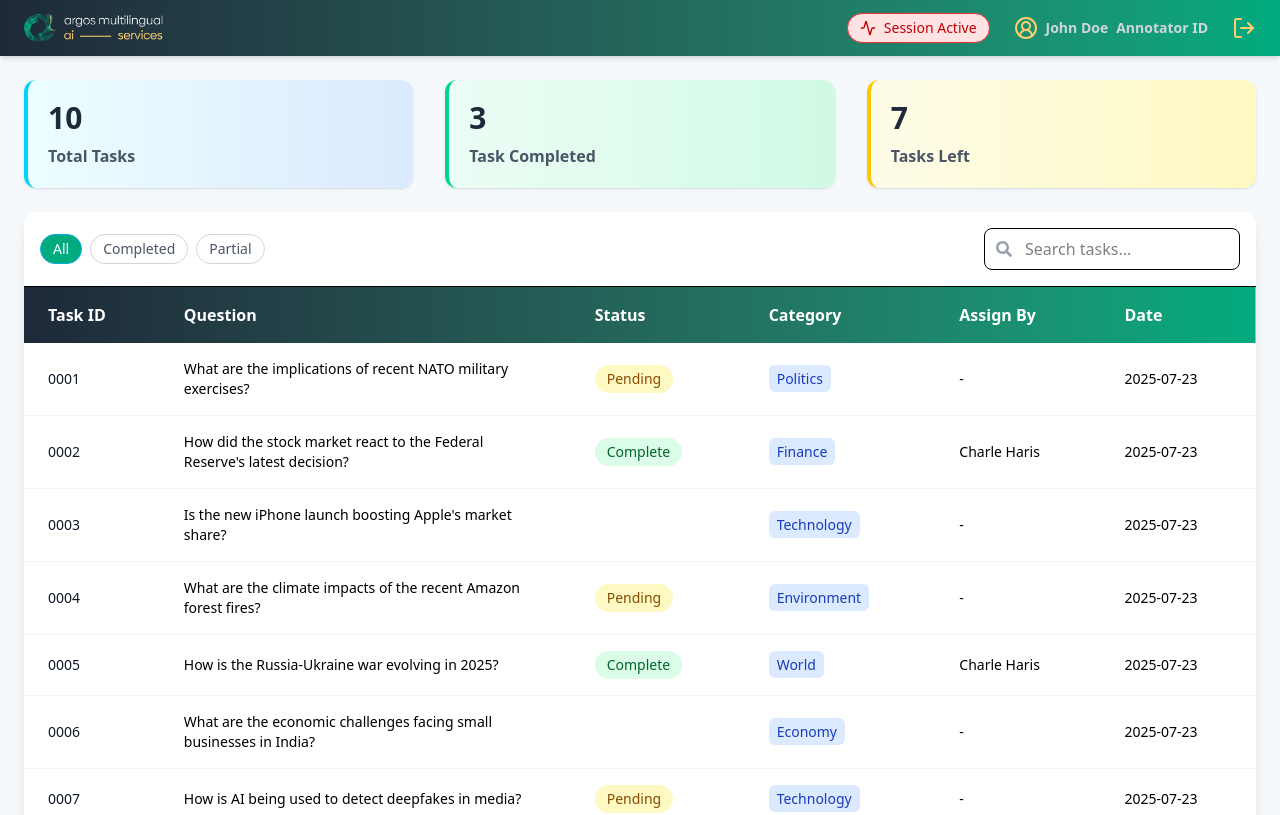
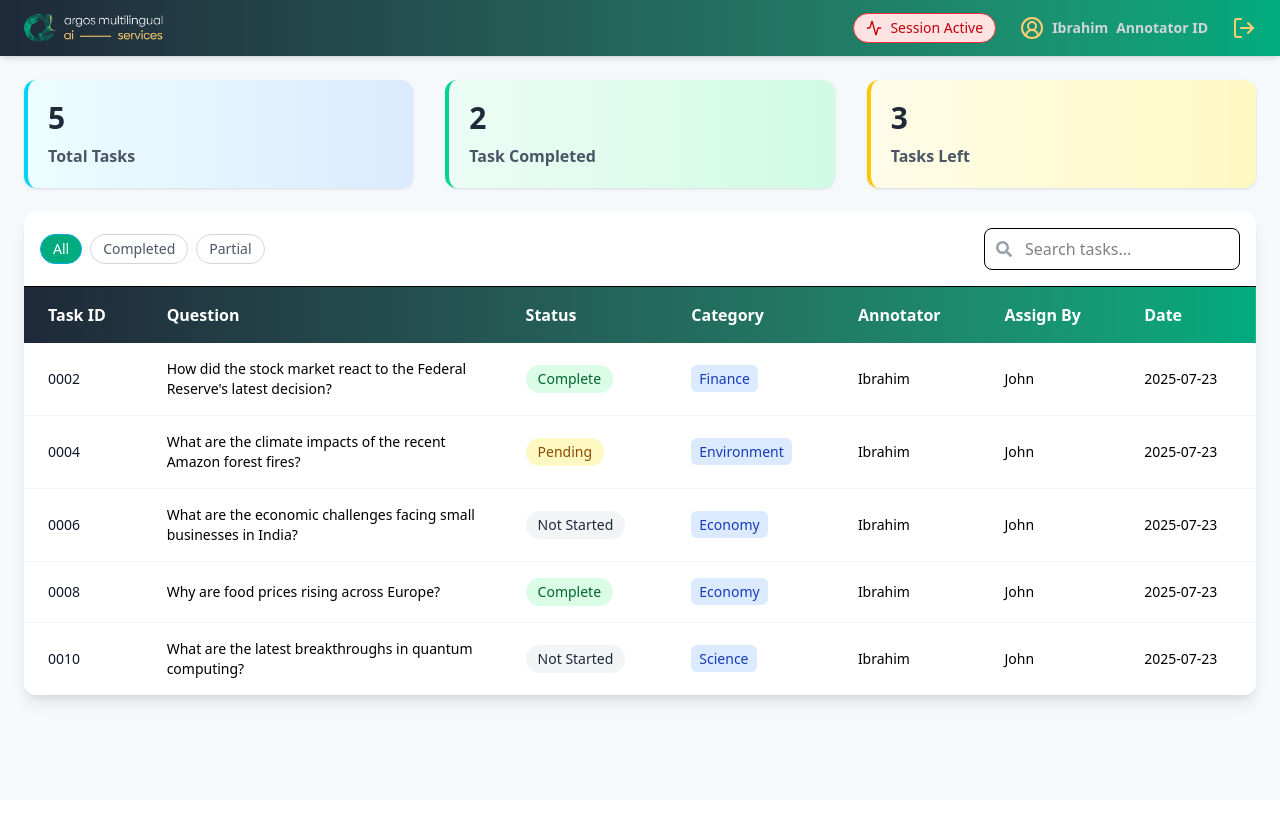
Before and after one commit to adeshgrv-innosqrs/Argos, a React (Vite) app: page /index in a window 1280 px wide. Shown: the top 815 px of the page. Built offline with nearby package versions, Linux system fonts and the light colour scheme; sample sign-in values are in the browser's storage.

Commit message:
changes in index logic

```diff
--- a/src/components/Navbar.jsx
+++ b/src/components/Navbar.jsx
@@ -22,7 +22,7 @@ const Navbar = ({ active = false }) => {
         </div>
         <div className="flex items-center space-x-2">
           <CircleUserRound className='text-[#FFCE70]'/>
-          <span className="text-sm font-semibold text-gray-300">John Doe</span>
+          <span className="text-sm font-semibold text-gray-300">Ibrahim</span>
           <span className="text-sm font-semibold text-gray-300">Annotator ID</span>
         </div>
         <LogOut className="cursor-pointer text-[#FFCE70] hover:text-[#00FFB3]" onClick={() => window.location.href = '/'} />
--- a/src/pages/Index.jsx
+++ b/src/pages/Index.jsx
@@ -8,13 +8,16 @@ import tasks from '../data/tasks.json';
 const Index = () => {
   const navigate = useNavigate();
   const [searchTerm, setSearchTerm] = useState('');
-  const [filteredTasks, setFilteredTasks] = useState(tasks);
+  const [filteredTasks, setFilteredTasks] = useState([]);
   const [sortConfig, setSortConfig] = useState({ key: null, direction: null });
   const [statusFilter, setStatusFilter] = useState('All');
 
-  const totalTasks = tasks.length;
-  const completedTasks = tasks.filter(t => t.annotations === 2).length;
-  const tasksLeft = tasks.filter(t => t.annotations !== 2).length;
+  // Filter tasks to show only those with annotator Ibrahim
+  const ibrahimTasks = tasks.filter(t => t.annotator === 'Ibrahim');
+
+  const totalTasks = ibrahimTasks.length;
+  const completedTasks = ibrahimTasks.filter(t => t.annotations === 2).length;
+  const tasksLeft = ibrahimTasks.filter(t => t.annotations !== 2).length;
 
   // Card colors
   const cardColors = [
@@ -23,21 +26,27 @@ const Index = () => {
     'bg-gradient-to-r from-yellow-50 to-yellow-100 border-l-4 border-yellow-400'
   ];
 
+  // Initialize filtered tasks with Ibrahim's tasks
+  useEffect(() => {
+    setFilteredTasks(ibrahimTasks);
+  }, []);
+
   // Search functionality
   useEffect(() => {
     if (!searchTerm) {
-      setFilteredTasks(tasks);
+      setFilteredTasks(ibrahimTasks);
       return;
     }
 
     const term = searchTerm.toLowerCase();
-    const results = tasks.filter(task => {
+    const results = ibrahimTasks.filter(task => {
       return (
         String(task.serialNumber).toLowerCase().includes(term) ||
         task.question.text.toLowerCase().includes(term) ||
         String(task.annotations).toLowerCase().includes(term) ||
         task.question.category.toLowerCase().includes(term) ||
-        (task.annotations === 2 ? 'john doe' : '-').includes(term) ||
+        task.annotator.toLowerCase().includes(term) ||
+        'John'.toLowerCase().includes(term) ||
         '2025-07-23'.toLowerCase().includes(term)
       );
     });
@@ -63,11 +72,17 @@ const Index = () => {
           aValue = a.question.text;
           bValue = b.question.text;
         } else if (sortConfig.key === 'annotator') {
-          aValue = a.annotations === 2 ? 'John Doe' : '-';
-          bValue = b.annotations === 2 ? 'John Doe' : '-';
+          aValue = a.annotator;
+          bValue = b.annotator;
+        } else if (sortConfig.key === 'assignBy') {
+          aValue = 'John';
+          bValue = 'John';
         } else if (sortConfig.key === 'date') {
           aValue = '2025-07-23';
           bValue = '2025-07-23';
+        } else if (sortConfig.key === 'category') {
+          aValue = a.question.category;
+          bValue = b.question.category;
         } else {
           aValue = a[sortConfig.key];
           bValue = b[sortConfig.key];
@@ -81,14 +96,16 @@ const Index = () => {
     return sortableTasks;
   };
 
-  // Filter logic
+  // Filter logic - now working with Ibrahim's tasks only
   useEffect(() => {
     if (statusFilter === 'All') {
-      setFilteredTasks(tasks);
+      setFilteredTasks(ibrahimTasks);
     } else if (statusFilter === 'Completed') {
-      setFilteredTasks(tasks.filter(t => t.annotations === 2));
+      setFilteredTasks(ibrahimTasks.filter(t => t.annotations === 2));
     } else if (statusFilter === 'Partial') {
-      setFilteredTasks(tasks.filter(t => t.annotations === 1));
+      setFilteredTasks(ibrahimTasks.filter(t => t.annotations === 1));
+    } else if (statusFilter === 'Not Started') {
+      setFilteredTasks(ibrahimTasks.filter(t => t.annotations === 0));
     }
   }, [statusFilter]);
 
@@ -136,7 +153,8 @@ const Index = () => {
                     { key: 'question', label: 'Question' },
                     { key: 'annotations', label: 'Status' },
                     { key: 'category', label: 'Category' },
-                    { key: 'annotator', label: 'Assign By' },
+                    { key: 'annotator', label: 'Annotator' },
+                    { key: 'assignBy', label: 'Assign By' },
                     { key: 'date', label: 'Date' }
                   ].map((header) => (
                     <th
@@ -166,6 +184,11 @@ const Index = () => {
                     <td className="px-6 py-4 whitespace-nowrap font-medium text-gray-900">{t.serialNumber}</td>
                     <td className="px-6 py-4 max-w-xs">{t.question.text}</td>
                     <td className="px-6 py-4">
+                      {t.annotations === 0 && (
+                        <span className="inline-flex items-center px-3 py-1 rounded-full text-sm font-medium bg-gray-100 text-gray-800">
+                          Not Started
+                        </span>
+                      )}
                       {t.annotations === 1 && (
                         <span className="inline-flex items-center px-3 py-1 rounded-full text-sm font-medium bg-yellow-100 text-yellow-800">
                           Pending
@@ -182,7 +205,8 @@ const Index = () => {
                         {t.question.category}
                       </span>
                     </td>
-                    <td className="px-6 py-4">{t.annotations === 2 ? 'Charle Haris' : '-'}</td>
+                    <td className="px-6 py-4">{t.annotator}</td>
+                    <td className="px-6 py-4">John</td>
                     <td className="px-6 py-4">2025-07-23</td>
                   </tr>
                 ))}
```
